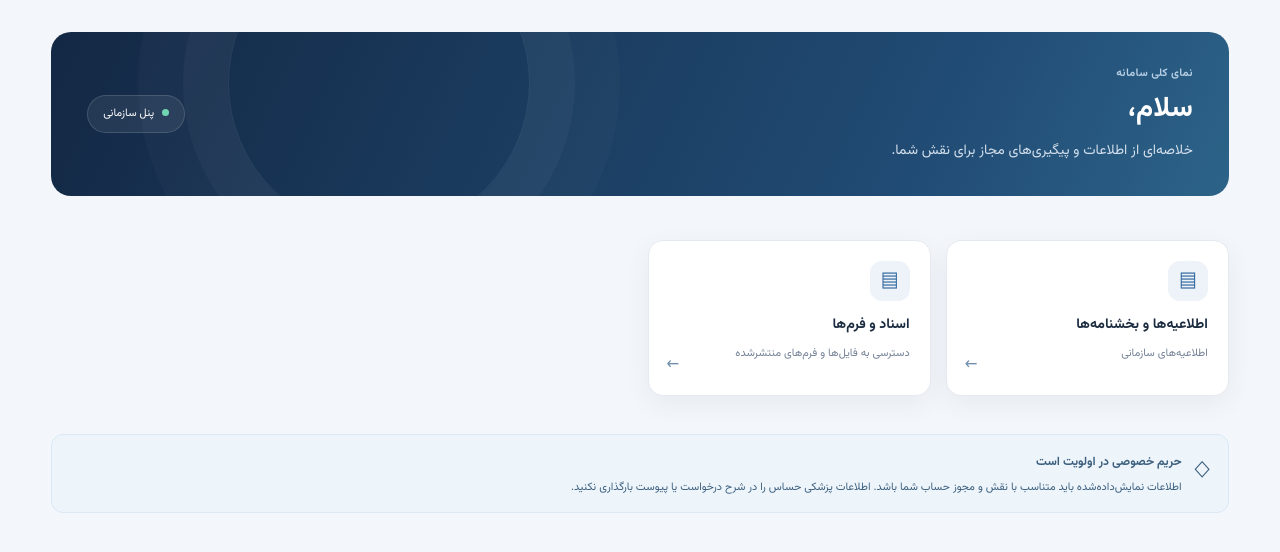
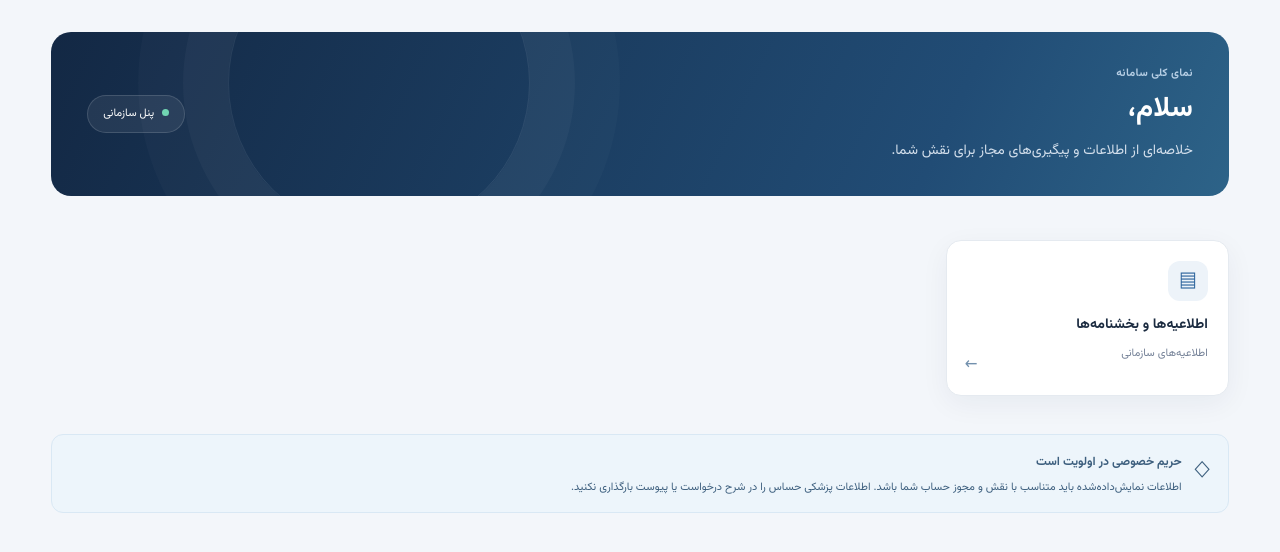
Before and after one commit to msalimimaram/office_kmc, a Django app: template templates/dashboard/home.html in a window 1280 px wide. Shown: the top 552 px of the page. Run offline with Django 5.2, Linux system fonts and the light colour scheme; the template is opened without the code that fills it, so the values that code supplies are empty.

Commit message:
Align dashboard document shortcut with access scope

```diff
--- a/templates/dashboard/home.html
+++ b/templates/dashboard/home.html
@@ -175,7 +175,7 @@
   {% if show_contracts %}<a class="quick-card" href="{% url 'contract_list' %}"><span class="quick-icon">▧</span><strong>قراردادهای بیمه</strong><p>قراردادها و پوشش‌های بیمه‌ای</p><span class="arrow">←</span></a>{% endif %}
   {% if show_people %}<a class="quick-card" href="{% url 'people_list' %}"><span class="quick-icon">♙</span><strong>{% if is_employee_dashboard %}افراد تحت تکفل{% else %}اطلاعات بیمه‌شدگان{% endif %}</strong><p>مشاهده اطلاعات مجاز بیمه‌شدگان</p><span class="arrow">←</span></a>{% endif %}
   <a class="quick-card" href="{% url 'announcement_list' %}"><span class="quick-icon">▤</span><strong>اطلاعیه‌ها و بخشنامه‌ها</strong><p>اطلاعیه‌های سازمانی</p><span class="arrow">←</span></a>
-  <a class="quick-card" href="{% url 'document_list' %}"><span class="quick-icon">▤</span><strong>اسناد و فرم‌ها</strong><p>دسترسی به فایل‌ها و فرم‌های منتشرشده</p><span class="arrow">←</span></a>
+  {% if access.documents %}<a class="quick-card" href="{% url 'document_list' %}"><span class="quick-icon">▤</span><strong>اسناد و فرم‌ها</strong><p>دسترسی به فایل‌ها و فرم‌های منتشرشده</p><span class="arrow">←</span></a>{% endif %}
   {% if show_correspondence %}<a class="quick-card" href="{% url 'correspondence_list' %}"><span class="quick-icon">✉</span><strong>مکاتبات</strong><p>مکاتبات و پیگیری‌های سازمانی</p><span class="arrow">←</span></a>{% endif %}
   {% if show_imports %}<a class="quick-card" href="{% url 'claim_import' %}"><span class="quick-icon">⇧</span><strong>ورود اطلاعات از اکسل</strong><p>ورود گروهی اطلاعات خسارت</p><span class="arrow">←</span></a>{% endif %}
 </section>
```
